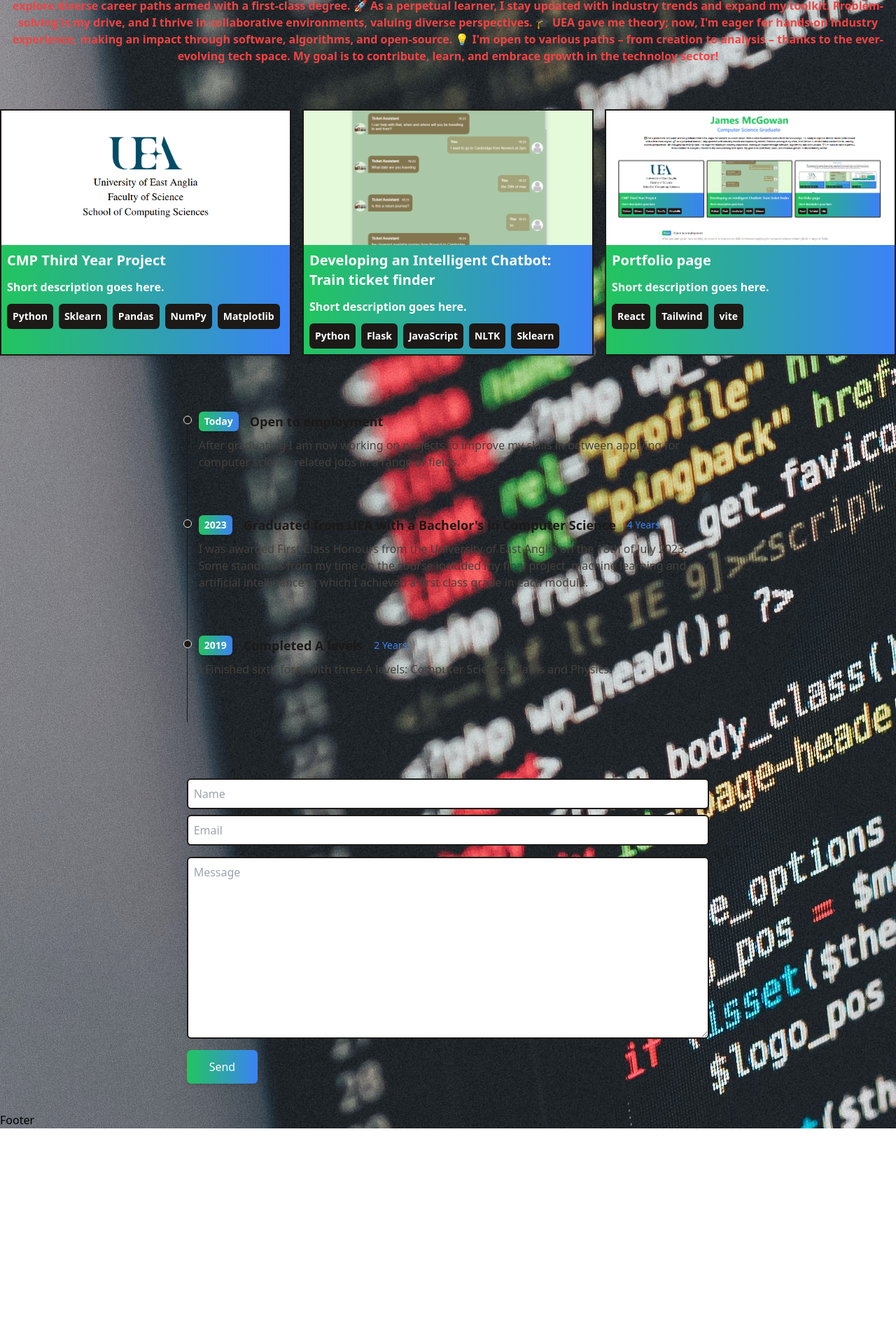
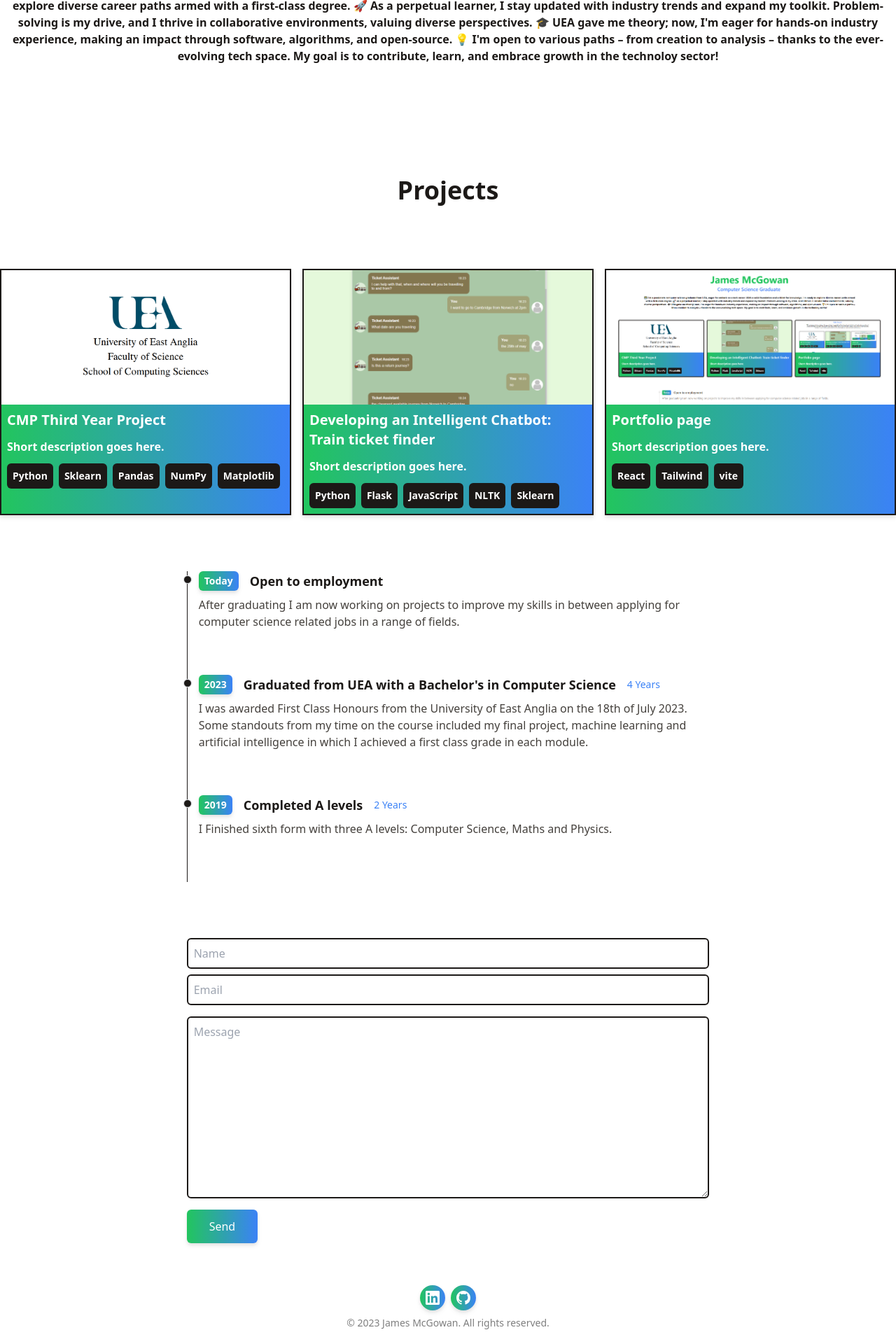
Before and after one commit to JamesMcG13/JamesMcG13.github.io, a React (Vite) app: page / in a window 1280 px wide. Shown: the part 240-2160 px from the top of the page at 70% size. Before the commit the page ends 1852 px from the top, so only its background shows below. Built offline with nearby package versions, Linux system fonts and the light colour scheme; a web font is replaced by a local one.

Commit message:
Added footer and adjusted colour scheme

```diff
--- a/index.html
+++ b/index.html
@@ -9,7 +9,7 @@
     <link rel="preconnect" href="https://fonts.gstatic.com" crossorigin>
     <link href="https://fonts.googleapis.com/css2?family=Inter:wght@300;400;500;600;700&family=Playfair+Display:ital,wght@0,400;0,500;0,600;0,700;1,400;1,500;1,600;1,700&display=swap" rel="stylesheet">
   </head>
-  <body style="background-image: url('/assets/cool-background.jpg');">
+  <body>
     <div id="root"></div>
     <script type="module" src="/src/main.jsx"></script>
 
--- a/src/components/Footer.jsx
+++ b/src/components/Footer.jsx
@@ -2,7 +2,53 @@
 
 function Footer(){
     return(
-        <div>Footer</div>
+        <div className="py-5 text-center">
+				<div className="container max-w-screen-lg mx-auto">
+					<div>
+						<div className="flex flex-wrap justify-center gap-2">
+							<a
+                                target="_blank"
+								href="https://www.linkedin.com/in/james-mcgowan2001/"
+								className="bg-gradient-to-r from-green-500 to-blue-500 drop-shadow-md hover:from-pink-500 hover:to-yellow-500 p-2 font-semibold text-white inline-flex items-center space-x-2 rounded-full">
+								<svg
+								className="w-5 h-5 fill-current"
+								role="img"
+								viewBox="0 0 256 256"
+								xmlns="http://www.w3.org/2000/svg"
+								>
+								<g>
+									<path d="M218.123122,218.127392 L180.191928,218.127392 L180.191928,158.724263 C180.191928,144.559023 179.939053,126.323993 160.463756,126.323993 C140.707926,126.323993 137.685284,141.757585 137.685284,157.692986 L137.685284,218.123441 L99.7540894,218.123441 L99.7540894,95.9665207 L136.168036,95.9665207 L136.168036,112.660562 L136.677736,112.660562 C144.102746,99.9650027 157.908637,92.3824528 172.605689,92.9280076 C211.050535,92.9280076 218.138927,118.216023 218.138927,151.114151 L218.123122,218.127392 Z M56.9550587,79.2685282 C44.7981969,79.2707099 34.9413443,69.4171797 34.9391618,57.260052 C34.93698,45.1029244 44.7902948,35.2458562 56.9471566,35.2436736 C69.1040185,35.2414916 78.9608713,45.0950217 78.963054,57.2521493 C78.9641017,63.090208 76.6459976,68.6895714 72.5186979,72.8184433 C68.3913982,76.9473153 62.7929898,79.26748 56.9550587,79.2685282 M75.9206558,218.127392 L37.94995,218.127392 L37.94995,95.9665207 L75.9206558,95.9665207 L75.9206558,218.127392 Z M237.033403,0.0182577091 L18.8895249,0.0182577091 C8.57959469,-0.0980923971 0.124827038,8.16056231 -0.001,18.4706066 L-0.001,237.524091 C0.120519052,247.839103 8.57460631,256.105934 18.8895249,255.9977 L237.033403,255.9977 C247.368728,256.125818 255.855922,247.859464 255.999,237.524091 L255.999,18.4548016 C255.851624,8.12438979 247.363742,-0.133792868 237.033403,0.000790807055" />
+								</g>
+								</svg>
+							</a>
+							<a
+                                target="_blank"
+								href="https://github.com/JamesMcG13"
+								className="bg-gradient-to-r from-green-500 to-blue-500 drop-shadow-md hover:from-pink-500 hover:to-yellow-500 p-2 font-semibold text-white inline-flex items-center space-x-2 rounded-full">
+								<svg
+								aria-hidden="true"
+								role="img"
+								className="w-5"
+								preserveAspectRatio="xMidYMid meet"
+								viewBox="0 0 24 24"
+								>
+								<g fill="none">
+									<path
+										fillRule="evenodd"
+										clipRule="evenodd"
+										d="M12 0C5.37 0 0 5.37 0 12c0 5.31 3.435 9.795 8.205 11.385c.6.105.825-.255.825-.57c0-.285-.015-1.23-.015-2.235c-3.015.555-3.795-.735-4.035-1.41c-.135-.345-.72-1.41-1.23-1.695c-.42-.225-1.02-.78-.015-.795c.945-.015 1.62.87 1.845 1.23c1.08 1.815 2.805 1.305 3.495.99c.105-.78.42-1.305.765-1.605c-2.67-.3-5.46-1.335-5.46-5.925c0-1.305.465-2.385 1.23-3.225c-.12-.3-.54-1.53.12-3.18c0 0 1.005-.315 3.3 1.23c.96-.27 1.98-.405 3-.405s2.04.135 3 .405c2.295-1.56 3.3-1.23 3.3-1.23c.66 1.65.24 2.88.12 3.18c.765.84 1.23 1.905 1.23 3.225c0 4.605-2.805 5.625-5.475 5.925c.435.375.81 1.095.81 2.22c0 1.605-.015 2.895-.015 3.3c0 .315.225.69.825.57A12.02 12.02 0 0 0 24 12c0-6.63-5.37-12-12-12z"
+										fill="currentColor"
+									/>
+								</g>
+								</svg>
+							</a>
+						</div>
+					</div>
+				</div>
+			<p className="text-sm mt-2  opacity-50">
+				&copy; {new Date().getFullYear()} James McGowan. All rights reserved.
+			</p>
+		</div>
     )
 }
 
--- a/src/components/Intro.jsx
+++ b/src/components/Intro.jsx
@@ -3,15 +3,15 @@
 
 function Intro(){
     return (
-        <div className="flex items-center justify center flex-col text-center pt-20 pb-6 ">
-            <h1 className="text-4xl md:text-6xl mb-2 md:mb-3 font-bold bg-clip-text text-transparent bg-gradient-to-r from-pink-500 to-yellow-500">James McGowan</h1>
-            <Typed className="text-base md:text-3xl mb-6 font-medium text-blue-500"
+        <div className="flex items-center justify center flex-col text-center pt-20 pb-40">
+            <h1 className="text-4xl md:text-6xl mb-2 md:mb-3 font-bold bg-clip-text text-stone-900">James McGowan</h1>
+            <Typed className="text-base md:text-3xl mb-6 font-medium text-stone-900"
                 strings={["Computer Science Graduate", "Software Engineer", "Data Scientist", "Web Developer", "Data Analyst"]}
                 typeSpeed={120}
                 backspeed={100}
                 loop
             />
-            <p className="text-md max-w-screen-xl mb-10 font-bold md:text-1xl text-red-500">
+            <p className="text-md max-w-screen-xl font-bold md:text-1xl text-stone-900">
                 👨‍💻 I'm a passionate computer science graduate from UEA, eager for embark on a tech career. With a solid foundation and a thirst for knowledge, I'm ready to explore diverse career paths armed with a first-class degree.
                 🚀 As a perpetual learner, I stay updated with industry trends and expand my toolkit. Problem-solving is my drive, and I thrive in collaborative environments, valuing diverse perspectives.
                 🎓 UEA gave me theory; now, I'm eager for hands-on industry experience, making an impact through software, algorithms, and open-source.
--- a/src/components/Portfolio.jsx
+++ b/src/components/Portfolio.jsx
@@ -4,7 +4,9 @@
 
 function Portfolio(){
     return(
-        <div className="flex flex-col md:flex-row items-center justify-center">
+        <div >
+            <h2 className="text-center text-4xl md:text-4xl mb-2 md:mb-3 font-bold bg-clip-text text-stone-900">Projects</h2>
+            <div className="flex flex-col md:flex-row items-center justify-center pt-20">
                 <div className="grid grid-cols-1 md:grid-cols-2 lg:grid-cols-3 gap-4">
                     {portfolio.map(project => (
                         <PortfolioItem
@@ -17,6 +19,7 @@
                     ))}
                 </div>
             </div>
+        </div>
     )
 }
 
--- a/tailwind.config.js
+++ b/tailwind.config.js
@@ -4,6 +4,9 @@
   darkMode: 'class',
   theme: {
     extend: {
+      backgroundImage: {
+        'code': "url('assets/cool-background.jpg')",
+      },
       fontFamily: {
         inter: ['inter', 'serif'],
       }
```
Lines whose indentation alone changed are shown as unchanged.
